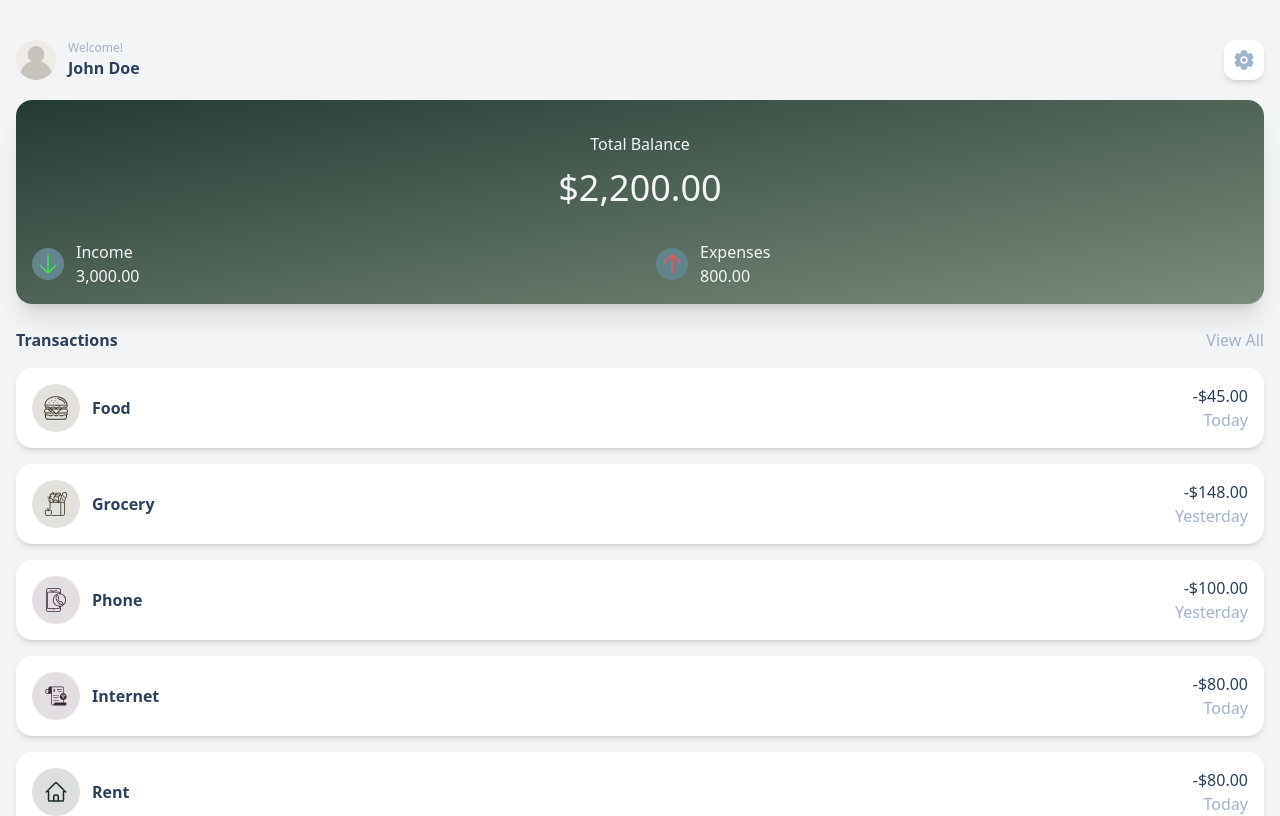
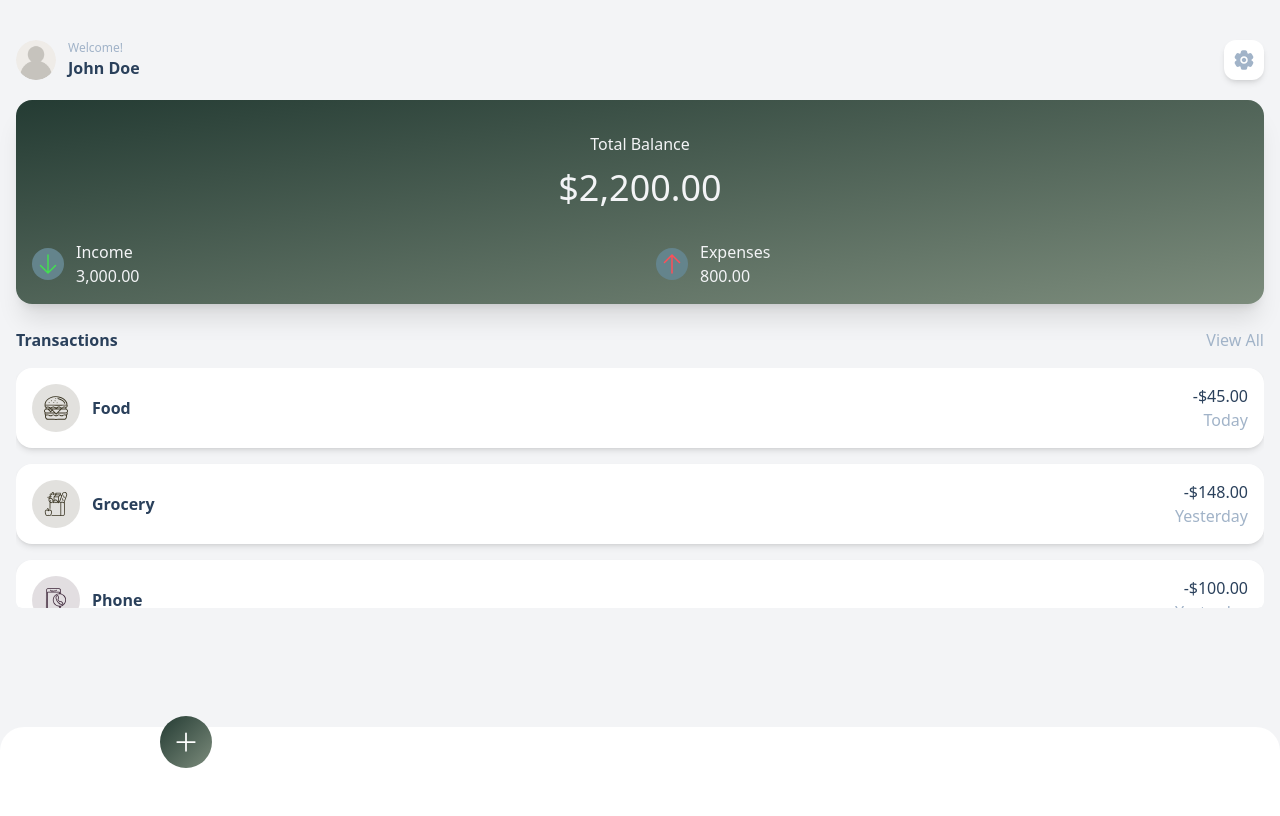
Before and after one commit to YismelR/on-a-budget-app, a React (Vite) app: page / in a window 1280 px wide. Shown: the top 816 px of the page. Built offline with nearby package versions, Linux system fonts and the light colour scheme.

Commit message:
added a height for the root 100vh, added the footer button, added a scroll Area for the the list of transactions

```diff
--- a/src/App.css
+++ b/src/App.css
@@ -1,4 +1,5 @@
 #root {
   background-color: #f3f4f6;
   color: #2a405b;
+  height: 100vh;
 }
--- a/src/features/home/Home.tsx
+++ b/src/features/home/Home.tsx
@@ -5,8 +5,8 @@ import plusSign from "@/assets/icons/plus.svg";
 import WelcomeDisplay from "./WelcomeDisplay";
 export default function Home() {
   return (
-    <>
-      <div className="p-4">
+    <div className="flex flex-col h-full">
+      <div className="px-4 pt-4 h-full">
         <header className="flex justify-between pt-6 pb-5">
           <WelcomeDisplay />
         </header>
@@ -15,9 +15,11 @@ export default function Home() {
           <TransactionList />
         </main>
       </div>
-      <footer className="bg-white h-10">
-        <img src={plusSign} alt="plus sign" />
+      <footer className="bg-white flex h-20 rounded-t-3xl relative">
+        <div className=" absolute bottom-8 left-40 p-3 bg-gradient-to-br from-[#243B33] to-[#7C8C7C] rounded-full">
+          <img src={plusSign} alt="plus sign" className=" size-7 " />
+        </div>
       </footer>
-    </>
+    </div>
   );
 }
--- a/src/features/home/TransactionList.tsx
+++ b/src/features/home/TransactionList.tsx
@@ -1,4 +1,5 @@
 import { expensesList } from "@/listOfExpenses/expensesList";
+import { ScrollArea } from "@/components/ui/scroll-area";
 import { NavLink } from "react-router-dom";
 export default function TransactionList() {
   return (
@@ -9,10 +10,11 @@ export default function TransactionList() {
           <p className="font-medium text-[#A1B3C8] cursor-pointer">View All</p>
         </NavLink>
       </div>
+      <ScrollArea className="h-[240px] rounded-md ">
         {expensesList.map((expenses, id) => {
           return (
             <div
-            className="flex justify-between bg-white p-4 rounded-2xl shadow-md"
+              className="flex justify-between bg-white p-4 rounded-2xl shadow-md mb-4"
               key={id}
             >
               <div className="flex place-items-center gap-3">
@@ -30,6 +32,7 @@ export default function TransactionList() {
             </div>
           );
         })}
+      </ScrollArea>
     </section>
   );
 }
```
Lines whose indentation alone changed are shown as unchanged.
